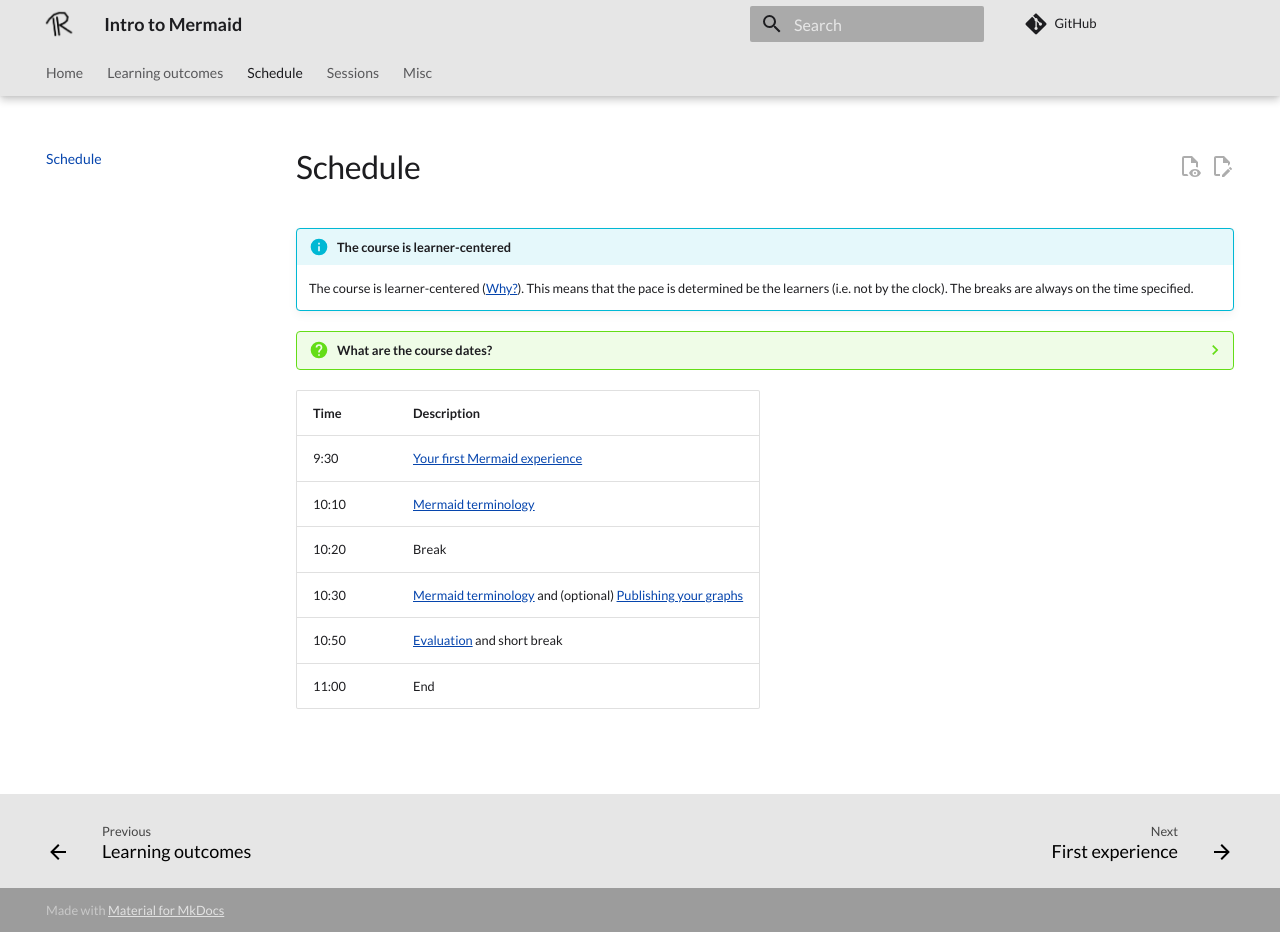
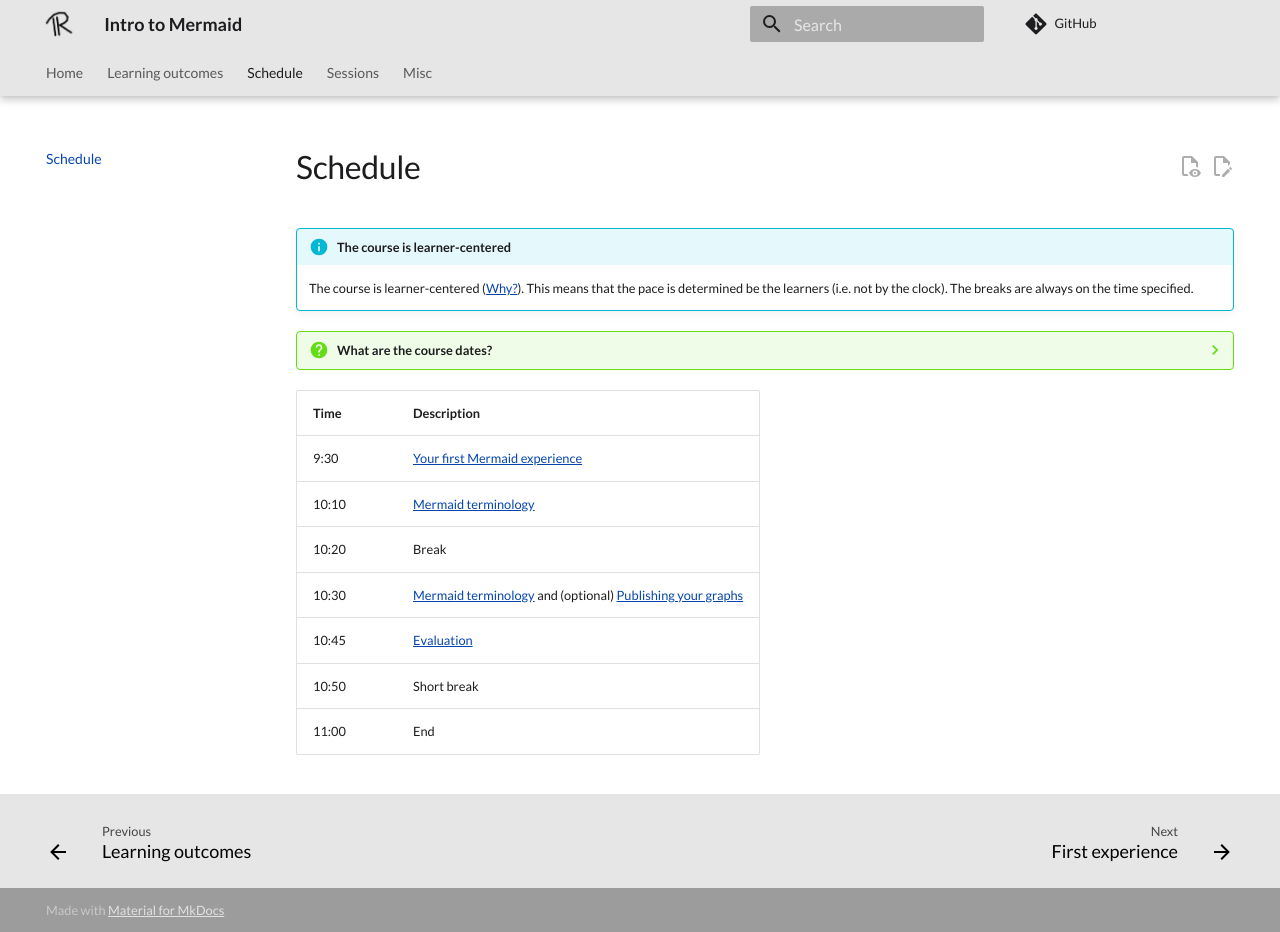
Before and after one commit to richelbilderbeek/lesson_mermaid, an MkDocs documentation site: the page built from docs/schedule.md, in a window 1280 px wide and 932 px high. Built offline with MkDocs 1.6.1 and Material for MkDocs 9.7.7, drawn with Linux system fonts in a browser that asks for light colours; comment, search, counter and statistics services are not loaded.

Commit message:
Better schedule

```diff
--- a/docs/schedule.md
+++ b/docs/schedule.md
@@ -19,7 +19,8 @@
 10:10|[Mermaid terminology](sessions/mermaid_terminology.md)
 10:20|Break
 10:30|[Mermaid terminology](sessions/mermaid_terminology.md) and (optional) [Publishing your graphs](sessions/publishing_graphs.md)
-10:50|[Evaluation](evaluation.md) and short break
+10:45|[Evaluation](evaluation.md)
+10:50|Short break
 11:00|End
 
 <!-- markdownlint-enable MD013 -->
```
